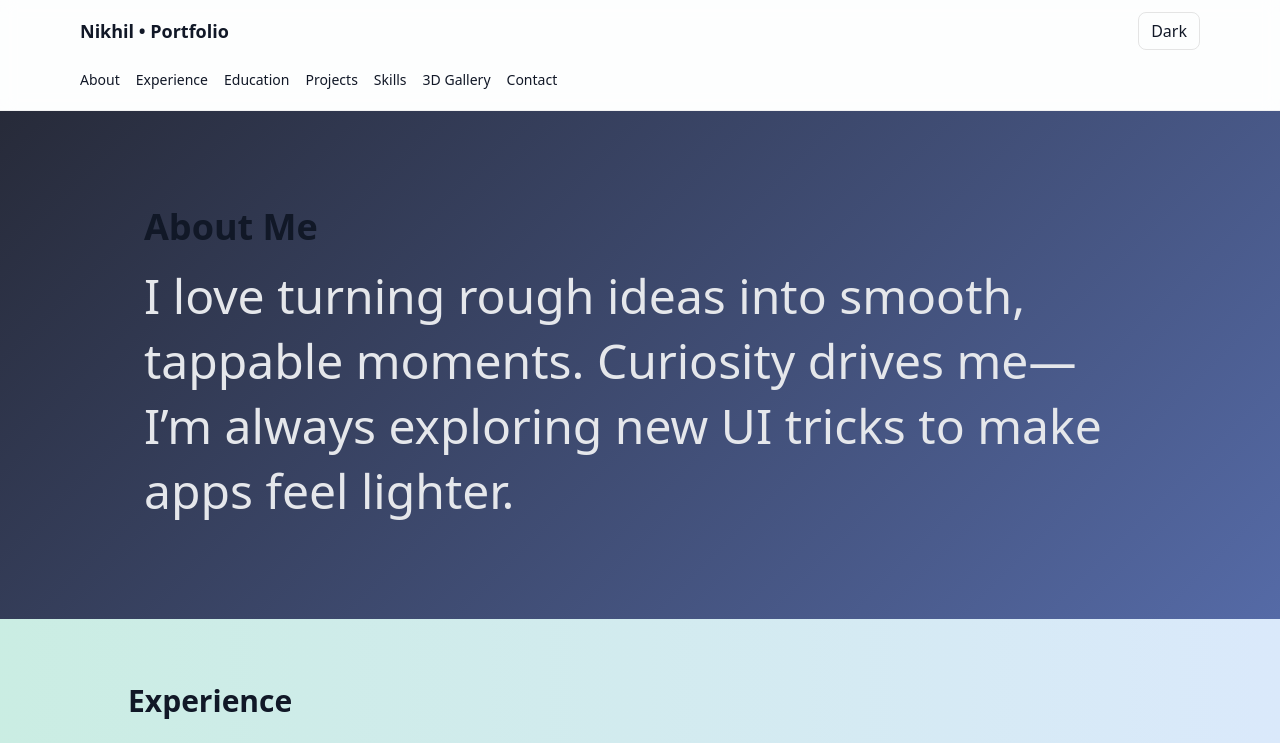
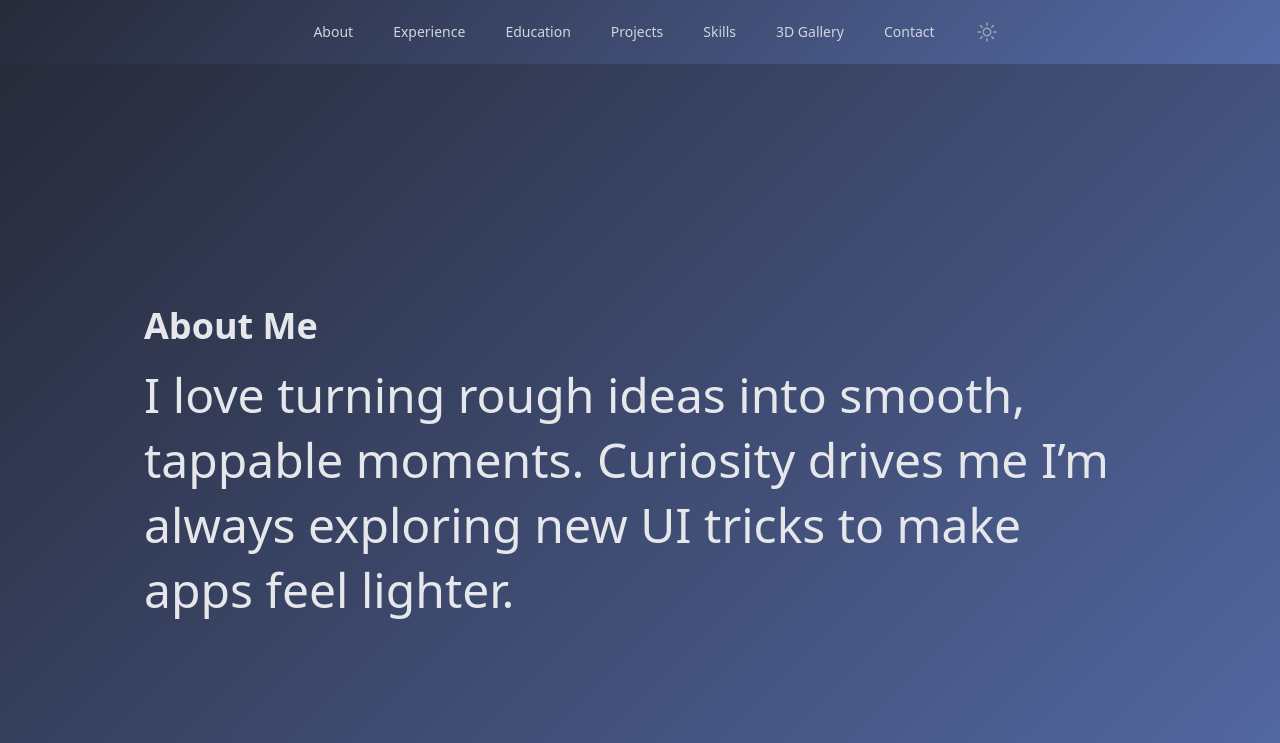
Before and after one commit to nikhilch07/myportfolio, a React (Vite) app: page / in a window 1280 px wide. Shown: the top 743 px of the page. Built offline with nearby package versions, Linux system fonts and the light colour scheme.

Commit message:
updated background color for about and navbar

```diff
--- a/package.json
+++ b/package.json
@@ -9,6 +9,8 @@
     "preview": "vite preview"
   },
   "dependencies": {
+    "@headlessui/react": "^2.2.9",
+    "@heroicons/react": "^2.2.0",
     "react": "^18.2.0",
     "react-dom": "^18.2.0",
     "react-router-dom": "^6.14.0"
--- a/src/components/About.jsx
+++ b/src/components/About.jsx
@@ -6,13 +6,13 @@
   return (
     <section
       id="about"
-      className="min-h-[60vh] flex items-center bg-fixed bg-cover bg-center  bg-[linear-gradient(135deg,_rgba(2,6,23,.85),_rgba(30,58,138,.75))]
-    dark:bg-[linear-gradient(135deg,_rgba(2,6,23,.85),_rgba(15,23,42,.85))]"
+      className="h-screen flex items-center bg-fixed bg-cover bg-center  bg-[linear-gradient(135deg,_rgba(2,6,23,.85),_rgba(30,58,138,.75))]
+    dark:bg-[linear-gradient(180 deg,_rgba(2,6,23,.85),_rgba(15,23,42,.85))]"
     >
       <div className="max-w-5xl mx-auto px-4 py-24">
-        <h2 className="text-4xl font-bold">About Me</h2>
+        <h2 className="text-4xl text-gray-200 font-bold">About Me</h2>
         <p className="mt-4 text-gray-200 font-header">
-        I love turning rough ideas into smooth, tappable moments. Curiosity drives me—I’m always exploring new UI tricks to make apps feel lighter.
+        I love turning rough ideas into smooth, tappable moments. Curiosity drives me I’m always exploring new UI tricks to make apps feel lighter.
         </p>
       </div>
     </section>
--- a/src/components/Contact.jsx
+++ b/src/components/Contact.jsx
@@ -8,7 +8,7 @@
   const onSubmit = (e) => {
     e.preventDefault();
     const body = encodeURIComponent(`Name: ${form.name}\nEmail: ${form.email}\n\n${form.message}`);
-    window.location.href = `mailto:nikhil@example.com?subject=Portfolio%20Contact&body=${body}`;
+    window.location.href = `mailto:nikhilch07@example.com?subject=Portfolio%20Contact&body=${body}`;
   };
 
   return (
--- a/src/components/Navbar.jsx
+++ b/src/components/Navbar.jsx
@@ -1,15 +1,29 @@
+import React, { useEffect, useState } from "react";
+import {
+  Disclosure,
+  DisclosureButton,
+  DisclosurePanel,
+} from "@headlessui/react";
+import {
+  Bars3Icon,
+  MoonIcon,
+  SunIcon,
+  XMarkIcon,
+} from "@heroicons/react/24/outline";
 
-import React, { useEffect, useState } from 'react';
+const navigation = [
+  { href: "#about", label: "About" },
+  { href: "#experience", label: "Experience" },
+  { href: "#education", label: "Education" },
+  { href: "#projects", label: "Projects" },
+  { href: "#skills", label: "Skills" },
+  { href: "#showcase-3d", label: "3D Gallery" },
+  { href: "#contact", label: "Contact" },
+];
 
-const links = [
-  { href: '#about', label: 'About' },
-  { href: '#experience', label: 'Experience' },
-  { href: '#education', label: 'Education' },
-  { href: '#projects', label: 'Projects' },
-  { href: '#skills', label: 'Skills' },
-  { href: '#showcase-3d', label: '3D Gallery' },
-  { href: '#contact', label: 'Contact' },
-];
+function classNames(...classes) {
+  return classes.filter(Boolean).join(" ");
+}
 
 export default function Navbar() {
   const [open, setOpen] = useState(false);
@@ -17,29 +31,89 @@
 
   useEffect(() => {
     const root = document.documentElement;
-    dark ? root.classList.add('dark') : root.classList.remove('dark');
+    dark ? root.classList.add("dark") : root.classList.remove("dark");
   }, [dark]);
 
   return (
-    <header className="sticky top-0 z-50 backdrop-blur bg-white/70 dark:bg-slate-800/20 dark:color-white border-b border-black/5 dark:border-white/10">
-      <nav className="max-w-6xl mx-auto flex items-center justify-between px-4 py-3">
-        <a href="#" className="font-bold text-lg">Nikhil • Portfolio</a>
-        <div className="flex items-center gap-3">
-          <button onClick={() => setDark((d) => !d)}
-            className="px-3 py-1.5 rounded-lg border border-black/10 dark:border-white/10 hover:bg-black/5 dark:hover:bg-white/10">
-            {dark ? 'Light' : 'Dark'}
-          </button>
-          <button className="md:hidden px-3 py-1.5 rounded-lg border" onClick={() => setOpen(o => !o)}>Menu</button>
+    <Disclosure
+      as="nav"
+      className="flex items-center bg-fixed bg-cover bg-center  bg-[linear-gradient(135deg,_rgba(2,6,23,.85),_rgba(30,58,138,.75))]
+    dark:bg-[linear-gradient(180 deg,_rgba(2,6,23,.85),_rgba(15,23,42,.85))]"
+    >
+      <div className="mx-auto max-w-7xl px-2 sm:px-6 lg:px-8">
+        <div className="relative flex h-16 items-center justify-between">
+          <div className="absolute inset-y-0 left-0 flex items-center sm:hidden">
+            {/* Mobile menu button*/}
+            <DisclosureButton className="group relative inline-flex items-center justify-center rounded-md p-2 text-gray-400 hover:bg-white/5 hover:text-white focus:outline-2 focus:-outline-offset-1 focus:outline-indigo-500">
+              <span className="absolute -inset-0.5" />
+              <Bars3Icon
+                aria-hidden="true"
+                className="block size-6 group-data-open:hidden"
+              />
+              <XMarkIcon
+                aria-hidden="true"
+                className="hidden size-6 group-data-open:block"
+              />
+            </DisclosureButton>
+          </div>
+          <div className="flex flex-1 items-center justify-center sm:items-stretch sm:justify-start">
+            <div className="hidden sm:ml-6 sm:block">
+              <div className="flex space-x-4">
+                {navigation.map((item) => (
+                  <a
+                    key={item.href}
+                    href={item.href}
+                    aria-current={item.current ? "page" : undefined}
+                    onClick={() => setOpen(false)}
+                    className={classNames(
+                      item.current
+                        ? "bg-gray-950/50 text-white"
+                        : "text-gray-300 hover:bg-white/5 hover:text-white",
+                      "rounded-md px-3 py-2 text-sm font-medium"
+                    )}
+                  >
+                    {item.label}
+                  </a>
+                ))}
+              </div>
+            </div>
+          </div>
+          <div className="absolute inset-y-0 right-0 flex items-center pr-2 sm:static sm:inset-auto sm:ml-6 sm:pr-0">
+            <button
+              type="button"
+              className="relative rounded-full p-1 text-gray-400 hover:text-white focus:outline-2 focus:outline-offset-2 focus:outline-indigo-500"
+              onClick={() => setDark((d) => !d)}
+            >
+              {dark ? (
+                <MoonIcon aria-hidden="true" className="size-6" />
+              ) : (
+                <SunIcon aria-hidden="true" className="size-6" />
+              )}
+            </button>
+          </div>
         </div>
-      </nav>
-      <div className={`md:block ${open ? 'block' : 'hidden'}`}>
-        <div className="max-w-6xl mx-auto px-4 pb-3 grid grid-cols-2 md:flex md:flex-wrap md:gap-4">
-          {links.map(l => (
-            <a key={l.href} href={l.href} onClick={() => setOpen(false)}
-               className="py-2 text-sm hover:text-accent">{l.label}</a>
+      </div>
+
+      <DisclosurePanel className="sm:hidden">
+        <div className="space-y-1 px-2 pt-2 pb-3">
+          {navigation.map((item) => (
+            <DisclosureButton
+              key={item.href}
+              as="a"
+              href={item.href}
+              aria-current={item.current ? "page" : undefined}
+              className={classNames(
+                item.current
+                  ? "bg-gray-950/50 text-white"
+                  : "text-gray-300 hover:bg-white/5 hover:text-white",
+                "block rounded-md px-3 py-2 text-base font-medium"
+              )}
+            >
+              {item.label}
+            </DisclosureButton>
           ))}
         </div>
-      </div>
-    </header>
+      </DisclosurePanel>
+    </Disclosure>
   );
 }
```
Also changed, not shown: 1 other file (tests, documents, lock files or other folders).
